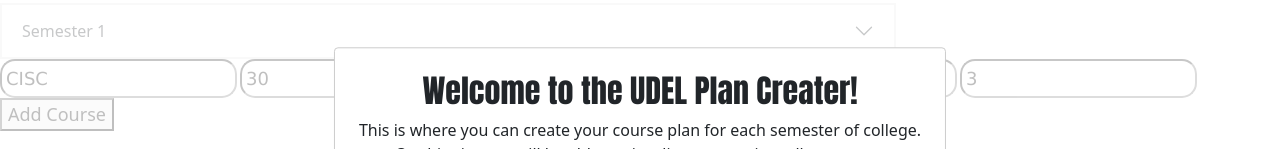
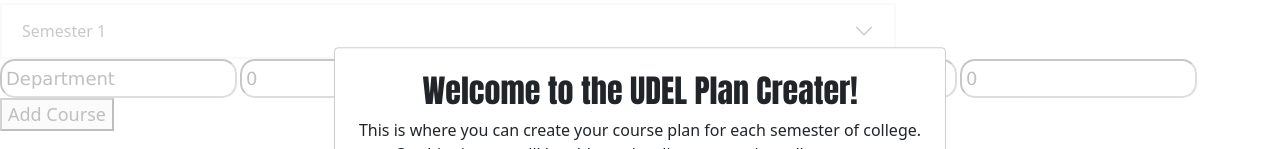
Before and after one commit to UD-CISC275-F21/ud-cis-scheduler-team-16, a React (Create React App) app: page / in a window 1280 px wide. Shown: the part 189-338 px from the top of the page. Built offline with nearby package versions, Linux system fonts and the light colour scheme.

Commit message:
Changed default course add to not be garbage

```diff
--- a/src/App.tsx
+++ b/src/App.tsx
@@ -34,12 +34,12 @@ const App = () : JSX.Element => {
     const [modalOpen, setOpen] = useState(true); // For welcome message
     const [semNum, setSemNum] = useState(2);
     const [addCourseData, setAddFormData] = useState<Course>({
-        ID: "aslkdjfldskjf",
-        School: "CISC",
-        ClassID: 30,
-        CourseName: "Automata",
-        Desc: "Whatever",
-        Credits: 3
+        ID: "someid",
+        School: "Department",
+        ClassID: 0,
+        CourseName: "Course Name",
+        Desc: "Some Description",
+        Credits: 0
     });
     const[editCourseData, setEditCourseData] = useState<Course>
     ({
```
